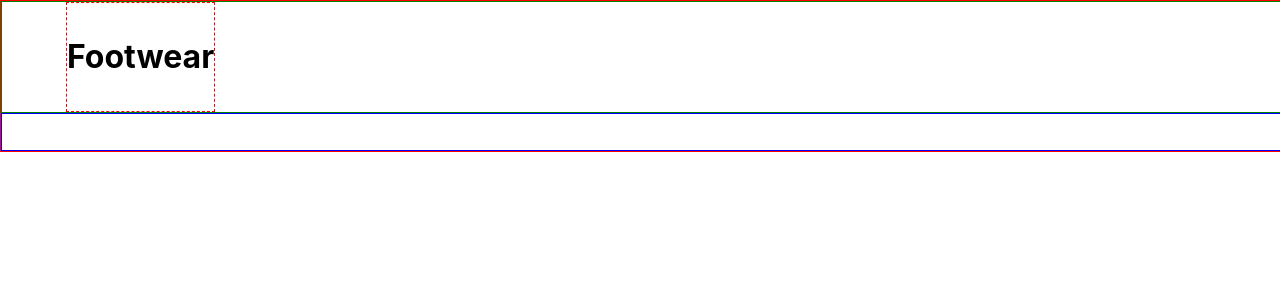
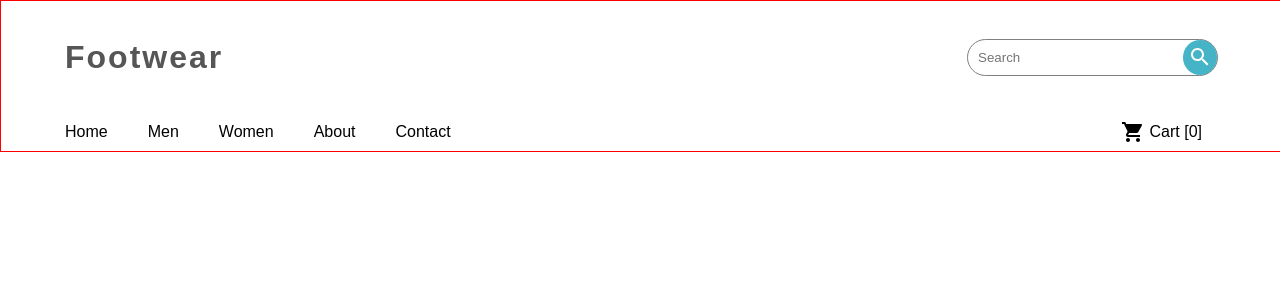
Before and after one commit to A-phenomenal1/footwear-clone-rab, a React (Create React App) app: page / in a window 1280 px wide. Shown: the top 300 px of the page. Built offline with nearby package versions, Linux system fonts and the light colour scheme.

Commit message:
updated navbar

```diff
--- a/src/components/Navbar/Navbar.css
+++ b/src/components/Navbar/Navbar.css
@@ -1,3 +1,7 @@
+* {
+  font-family: "Montserrat", Arial, sans-serif;
+}
+
 .nav-header {
   display: flex;
   width: 100%;
@@ -11,20 +15,96 @@
   width: auto;
   height: 75%;
   padding: 0 5%;
-  border: 1px solid green;
+  align-items: center;
+  /* border: 1px solid green; */
+  justify-content: space-between;
 }
 
 .nav-title {
   display: flex;
   width: auto;
   height: auto;
+  letter-spacing: 2px;
   align-items: center;
-  border: 1px dashed red;
+  /* border: 1px dashed red; */
+  color: rgb(87, 86, 86);
+}
+
+.nav-searchbar {
+  display: flex;
+  width: 250px;
+  height: 35px;
+  align-items: center;
+}
+
+.nav-searchbar > input {
+  display: flex;
+  height: 100%;
+  width: 100%;
+  padding: 0 10px;
+  border: 1px solid grey;
+  border-radius: 1000px;
+}
+
+.nav-searchbar > input:focus {
+  outline: none;
+  /* border: none; */
+}
+
+.nav-searchicon-cont {
+  display: flex;
+  width: 15%;
+  height: 100%;
+  opacity: 0.8;
+  color: #ffffff;
+  cursor: pointer;
+  margin-left: -14%;
+  border-radius: 50%;
+  align-items: center;
+  justify-content: center;
+  background-color: #17a2b8;
+}
+
+.nav-searchicon-cont:hover {
+  transition: 0.5s;
+  background-color: #000000;
 }
 
 .nav-bottombar {
   display: flex;
-  width: 100%;
+  width: auto;
   height: 25%;
-  border: 1px solid blue;
+  padding: 0 5%;
+  /* border: 1px solid blue; */
+  justify-content: space-between;
 }
+
+.nav-bottombar > ul {
+  display: grid;
+  margin: 0;
+  padding: 0;
+  list-style: none;
+  /* border: 1px solid red; */
+  grid-template-columns: repeat(5, auto);
+}
+
+.nav-item {
+  display: flex;
+  cursor: pointer;
+  padding-right: 40px;
+  align-items: center;
+  /* border: 1px solid green; */
+}
+
+.nav-cartitems {
+  display: flex;
+  width: auto;
+  height: auto;
+  padding: 0 15px;
+  align-items: center;
+  /* border: 1px solid yellow; */
+}
+
+.nav-cartitems > span {
+  padding-left: 5px;
+}
--- a/src/components/Navbar/Navbar.js
+++ b/src/components/Navbar/Navbar.js
@@ -1,4 +1,8 @@
 import React from "react";
+
+import SearchIcon from "@mui/icons-material/Search";
+import ShoppingCartIcon from "@mui/icons-material/ShoppingCart";
+
 import "./Navbar.css";
 
 function Navbar() {
@@ -8,11 +12,35 @@ function Navbar() {
         <div className="nav-title">
           <h1>Footwear</h1>
         </div>
-        <div className="nav-searchbar"></div>
+        <div className="nav-searchbar">
+          <input value="" placeholder="Search" />
+          <div className="nav-searchicon-cont">
+            <SearchIcon />
+          </div>
+        </div>
       </div>
       <div className="nav-bottombar">
-        <div className="nav-menuitems"></div>
-        <div className="nav-cartitems"></div>
+        <ul>
+          <li className="nav-item">
+            <a>Home</a>
+          </li>
+          <li className="nav-item">
+            <a>Men</a>
+          </li>
+          <li className="nav-item">
+            <a>Women</a>
+          </li>
+          <li className="nav-item">
+            <a>About</a>
+          </li>
+          <li className="nav-item">
+            <a>Contact</a>
+          </li>
+        </ul>
+        <div className="nav-cartitems">
+          <ShoppingCartIcon />
+          <span>Cart [0]</span>
+        </div>
       </div>
     </div>
   );
```
